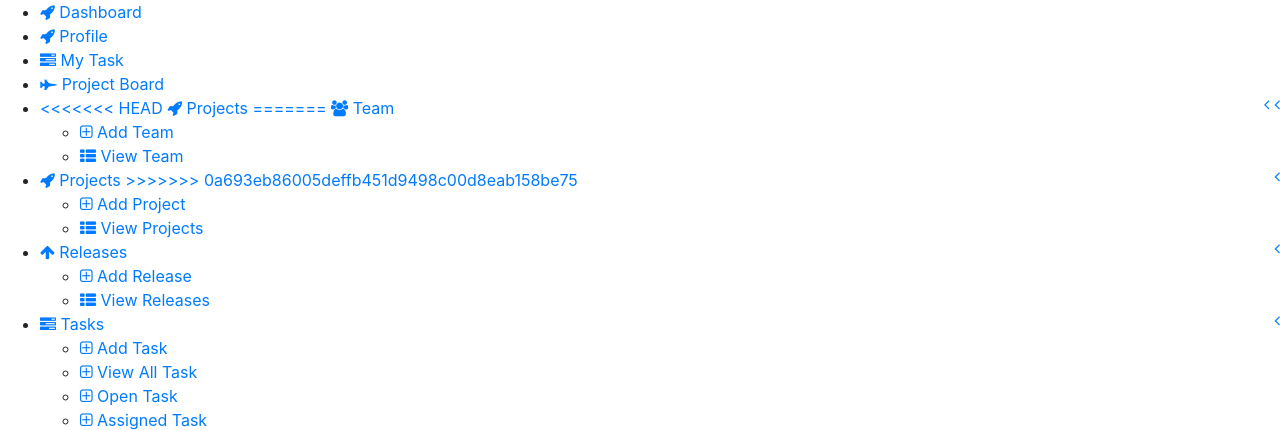
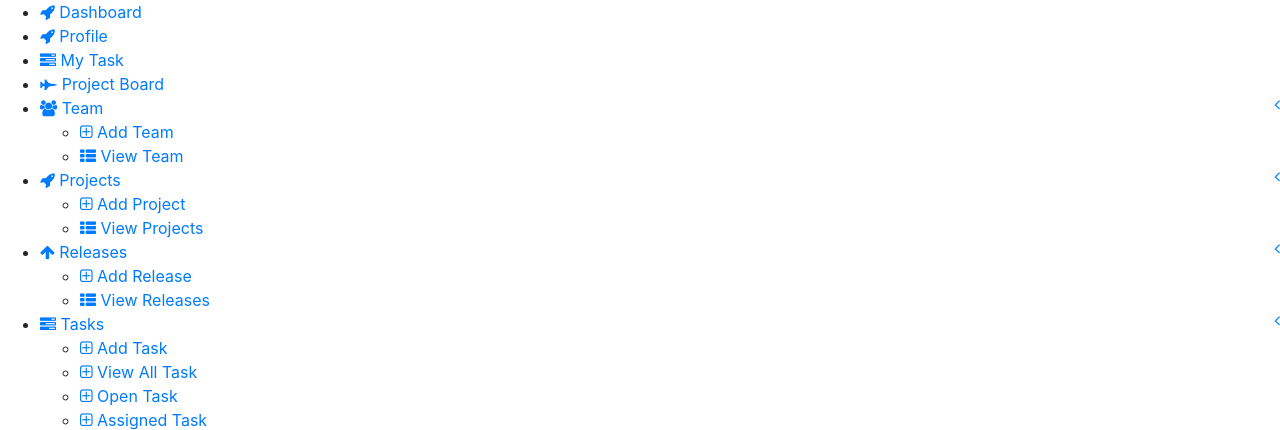
Before and after one commit to SaiAshirwadInformatia/TaskTracker, a CodeIgniter app: the page made by application/views/header.php in a window 1280 px wide. Shown: the part 90-520 px from the top of the page. Run offline with CodeIgniter, Linux system fonts and the light colour scheme; data that the repository does not hold is empty; some libraries are stand-ins or nearby versions.

Commit message:
Minor  changes

```diff
--- a/application/controllers/Projects.php
+++ b/application/controllers/Projects.php
@@ -16,7 +16,8 @@ class Projects extends TT_Controller
 		loadProjectsSession();
 		if($this->session->userdata('user')){
 			$this->currentUser = $this->session->userdata('user');
-
+		}
+	}
 
 	public function index($start = 0)
 	{
--- a/application/tasktracker.sql
+++ b/application/tasktracker.sql
@@ -293,7 +293,7 @@ CREATE TABLE IF NOT EXISTS `users` (
 
 INSERT INTO `users` (`id`, `fname`, `lname`, `email`, `username`, `password`, `phone`, `lastlogin_ts`, `creation_ts`, `lastmodified_ts`, `is_active`, `access_token`) VALUES
 (1, 'Akshay', 'Mane', 'mane.akshay1997@gmail.com', 'akshay', '$2y$10$f/YnYXz6kz1V0k9PjXNb3.7LHMNKS7m0lCQH0vjiBpcmHJxaBNYVC', '2147483647', '2016-02-25 20:42:40', '2016-02-06 16:28:52', NULL, 0, '32bd477527b91048bf0de80d99a47187'),
-(5, 'Anuj', 'khairnar', 'anujkhairnar5@gmail.com', 'anujk', '$2y$10$cjH1InudIfIqBuLx9dR2NedfAMxeDs.ONSk6kud1LYUJQM10ZSa7S', '98765432', NULL, '2016-02-11 06:21:36', NULL, 1, 'asdfkjakdjfhbaskfjn skjvvn'),
+(5, 'Anuj', 'khairnar', 'anuj@gmail.com', 'anujk', '$2y$10$f/YnYXz6kz1V0k9PjXNb3.7LHMNKS7m0lCQH0vjiBpcmHJxaBNYVC', '98765432', NULL, '2016-02-11 06:21:36', NULL, 1, 'asdfkjakdjfhbaskfjn skjvvn'),
 (6, 'Brayan', 'Munis', 'brayanmunis2@gmail.com', 'brayan', '$2y$10$f/YnYXz6kz1V0k9PjXNb3.7LHMNKS7m0lCQH0vjiBpcmHJxaBNYVC', '7895642130', NULL, '2016-02-11 16:37:27', NULL, 0, '$2y$10$3HP1kc1c4wJRc5N3ejUUOuL5/X/rPFYxNJK1WPDg4ibppZHgKWdGW'),
 (7, 'Vaibhav', 'Mane', 'vaibhavmane9819@gmail.com', 'vaibhav', '$2y$10$cjH1InudIfIqBuLx9dR2NedfAMxeDs.ONSk6kud1LYUJQM10ZSa7S', '9004645506', NULL, '2016-02-21 08:16:50', NULL, 0, '$2y$10$j.gFoA8LWVHe/N73UmVaFehWpbwK3O1Gd7cU/e98BwDFiyaz0nLPC');
 
--- a/application/views/nav.php
+++ b/application/views/nav.php
@@ -43,9 +43,6 @@ $menu = $SimpleBuilder->build($menuList);
         </li>
         <li class="treeview">
             <a href="#">
-<<<<<<< HEAD
-                <i class="fa fa-rocket"></i><span> Projects</span> <i class="fa fa-angle-left pull-right"></i>
-=======
                 <i class="fa fa-users"></i> Team<i class="fa fa-angle-left pull-right"></i>
             </a>
             <ul class="treeview-menu">
@@ -64,7 +61,6 @@ $menu = $SimpleBuilder->build($menuList);
         <li class="treeview">
             <a href="#">
                 <i class="fa fa-rocket"></i> Projects <i class="fa fa-angle-left pull-right"></i>
->>>>>>> 0a693eb86005deffb451d9498c00d8eab158be75
             </a>
             <ul class="treeview-menu">
                 <li>
```
